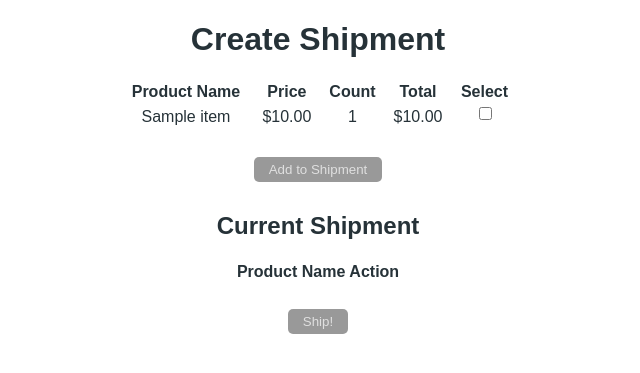
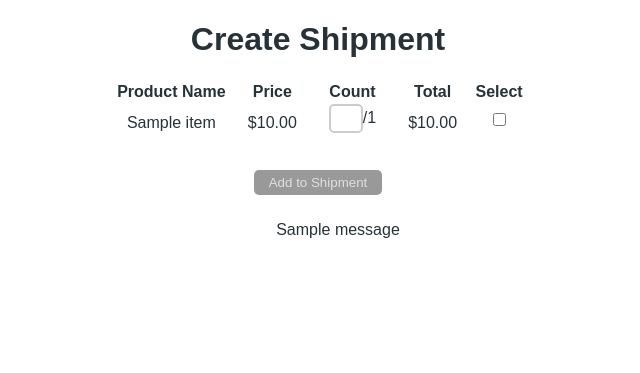
Before and after one commit to ddjacobson/ShopifyBackendChallenge, a Flask app: page /ship in a window 1280 px wide. Shown: the part 108-481 px from the top of the page, without its empty margins (397-1037 px from the left). Run offline with Flask 2, Linux system fonts and the light colour scheme; tables that the repository leaves empty hold one stand-in row (values such as "Sample post"); one stand-in notice (Sample message) is shown; lists and menus that the app fills with data are empty.

Commit message:
final commit

```diff
--- a/static/css/main.css
+++ b/static/css/main.css
@@ -7,6 +7,10 @@ body {
     margin-left: 150px;
     text-align: center;
 
+}
+
+ul {
+list-style-type: none;
 }
 
 .inventory {
--- a/templates/error.html
+++ b/templates/error.html
@@ -13,6 +13,7 @@
 <div>
 <h2>Error in Form Submission!</h2>
 <h4>Make sure you have entered an item name, price (number), and count (number)</h4>
+<h4>If you were creating a shipment, make sure you do not ship out more items than you have.</h4>
 <a href="/">Back to Home</a>
 
 
--- a/templates/shipment.html
+++ b/templates/shipment.html
@@ -26,39 +26,25 @@
                 <tr style="margin-top: 10px;">
                     <td>{{ item.name }}</td>
                     <td>${{ item.price }}</td>
-                    <td>{{ item.count }}</td>
+                    <td><input type="text" name="ship_count" style="width: 20px;">/{{ item.count }}</td>
                     <td>${{ item.price*item.count}}</td>
                     <td>
-                        <input type="checkbox" value="{{ item.name }}" name="ship" id="ship">
+                        <input type="checkbox" value="{{ item.id }}" name="ship" id="ship">
                     </td>
                 </tr>
             {% endfor %}
         </table>
         <input type="submit" value="Add to Shipment">
     </form>
-
-
-    <div id="shipment">
-        <h2>Current Shipment</h2>
-        <form action="/shipout" method="POST">
-            <table class="inventory">
-                <tr>
-                    <th>Product Name</th>
-                    <th>Action</th>
-                </tr>
-                {% for ship_item in shipment %}
-                <tr>
-                    <td>{{ ship_item.name }}</td>
-                    <td>
-                        <a href="/ship_delete/{{ship_item.id}}">Delete</a>
-                        <br>
-                    </td>
-                </tr>
-                {% endfor %}
-            </table>
-            <input type="submit" value="Ship!">
-
-        </form>
+    {% with messages = get_flashed_messages() %}
+        {% if messages %}
+            <ul class=flashes>
+            {% for message in messages %}
+                <li>{{ message }}</li>
+            {% endfor %}
+            </ul>
+        {% endif %}
+    {% endwith %}
 
     </div>
 
```
Also changed, not shown: app.py (+8 -10 lines), test.db.
